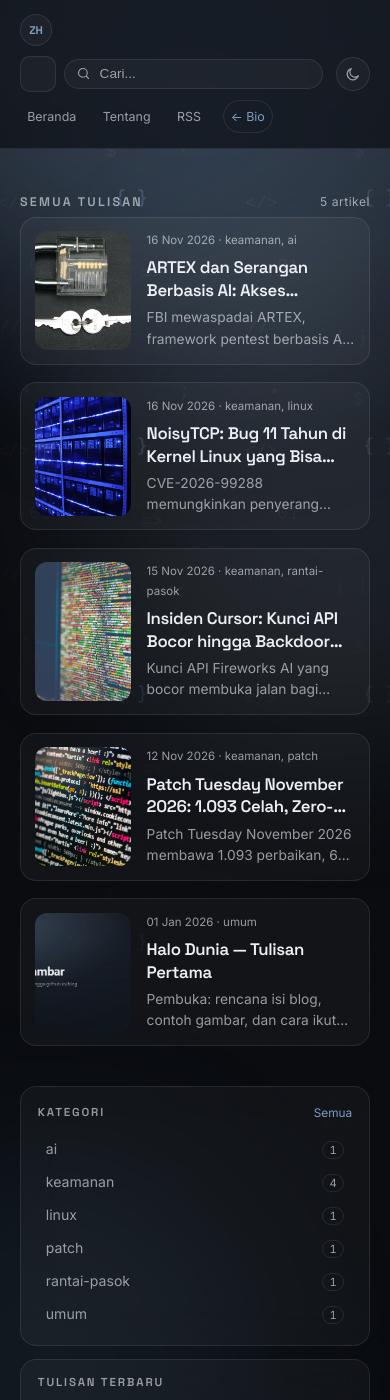
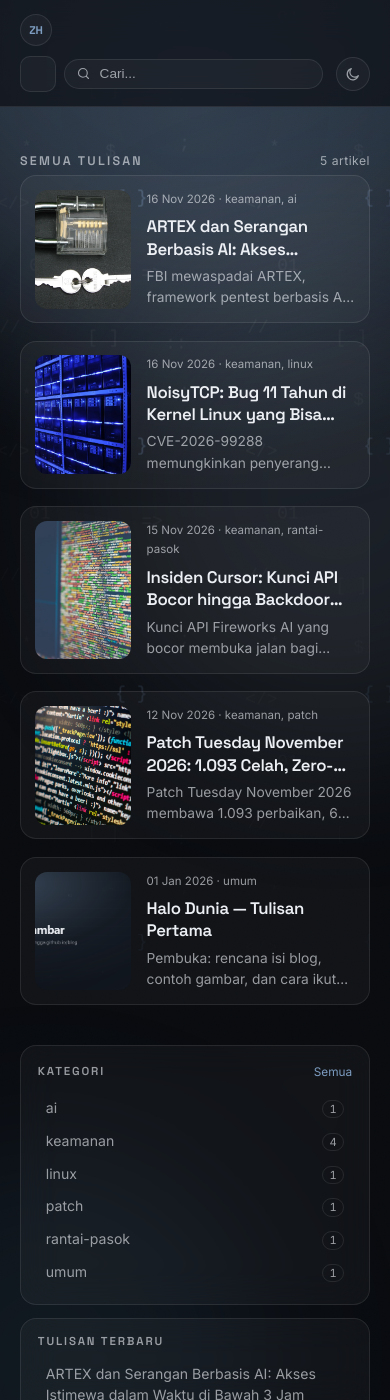
Before and after one commit to zidan-herlangga/blog, a Jekyll site: the page built from index.md, in a window 390 px wide and 1400 px high. Built offline with Jekyll 4.4.1, drawn with Linux system fonts in a browser that asks for light colours; comment, search, counter and statistics services are not loaded.

Commit message:
fix: sembunyikan nav di mobile (hanya di offcanvas)

```diff
--- a/assets/css/style.css
+++ b/assets/css/style.css
@@ -1468,11 +1468,7 @@ hr {
   }
 
   .site-nav {
-    display: flex;
-    flex-wrap: wrap;
-    gap: 0.35rem 0.75rem;
-    order: 2;
-    width: 100%;
+    display: none;
   }
 
   .site-search {
```
